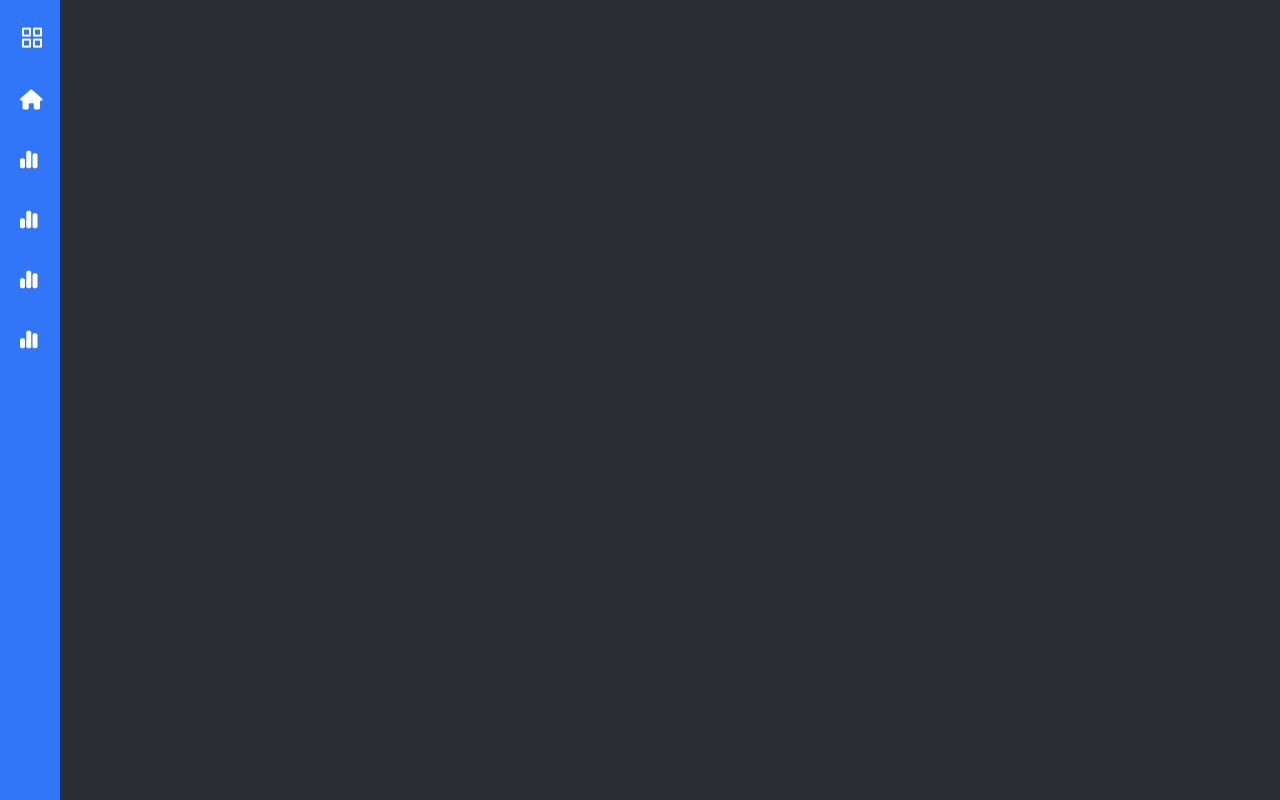
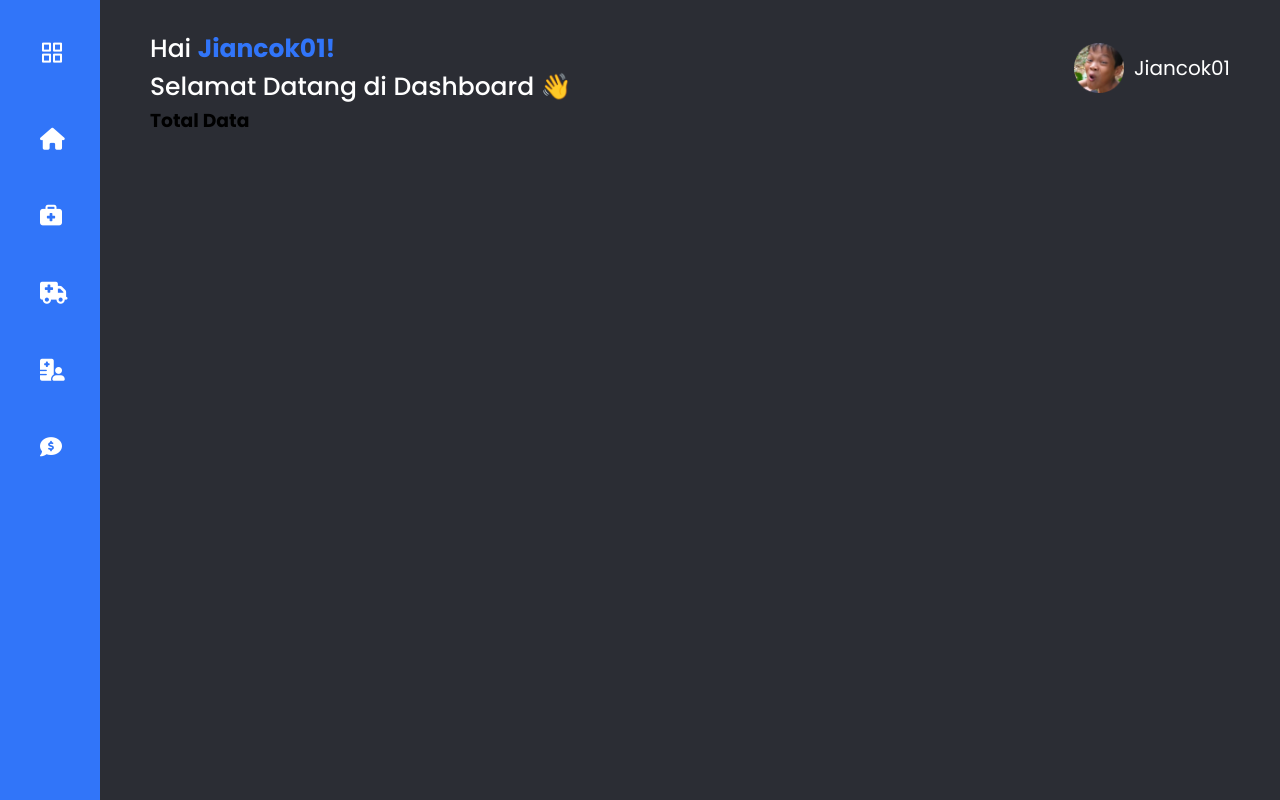
Before and after one commit to Mezzky/apotiku, a plain HTML site: page dashboard.html in a window 1280 px wide. Drawn offline with nearby package versions, Linux system fonts and the light colour scheme.

Commit message:
Add: Dashboard Page

```diff
--- a/CSS/style.css
+++ b/CSS/style.css
@@ -41,7 +41,6 @@ li {
 
 .active {
     color: var(--main-color);
-    font-size: 20px;
     font-weight: 600;
 }
 
@@ -52,7 +51,7 @@ header {
     padding: 20px;
     position: fixed;
     height: 100vh;
-    width: 60px;
+    width: 100px;
     left: 0;
     background-color: var(--main-color);
     transition: 300ms ease-in-out;
@@ -68,29 +67,48 @@ header nav {
     gap: 30px;
 }
 
+header nav .logo{
+    padding: 15px 20px;
+    border-radius: 10px;
+}
+header nav .logo:hover{
+    background-color: var(--bg-color);
+}
+
 header nav .logo a {
     color: #fff;
 }
 
+
 header nav li a {
     display: flex;
     align-items: center;
-    gap: 30px;
+    gap: 50px;
 }
 
 header nav li a i,
 span {
     color: #fff;
-    font-size: 20px;
+    font-size: 22px;
     font-weight: 500;
 }
 
-header nav li a:hover span {
-    text-decoration: underline;
+header nav li a span{
+    width: max-content;
+    font-size: 18px;
 }
 
-header.active {
-    width: 230px;
+header nav li{
+    padding: 10px 20px;
+    border-radius: 20px;
+}
+header nav li:hover{
+    background-color: var(--bg-color);
+}
+
+header.slide {
+    width: 320px;
+    border-right: 3px solid var(--light-text);
 }
 
 /* <<<<< Login Page >>>>> */
@@ -156,6 +174,10 @@ header.active {
 .login-page .input-container h2 {
     color: var(--light-text);
     font-weight: 500;
+    font-size: 20px;
+}
+
+.login-page .input-container h2 span{
     font-size: 20px;
 }
 
@@ -276,6 +298,10 @@ header.active {
     font-size: 20px;
 }
 
+.register-page .input-container h2 span{
+    font-size: 20px;
+}
+
 .register-page .input-container h1 {
     color: var(--light-text);
     font-weight: 500;
@@ -367,7 +393,49 @@ header.active {
 }
 
 /* <<<<< Dasboard Page >>>>> */
+.dashboard-page{
+    padding-top: 30px;
+    padding-left: 150px;
+    width: 100%;
+}
 
+.dashboard-page .dash-tittle{
+    display: flex;
+    justify-content: space-between;
+    align-items: center;
+}
+
+.dashboard-page .dash-tittle .tittle{
+    display: flex;
+    flex-direction: column;
+}
+
+.dashboard-page .dash-tittle .tittle h1, span{
+    font-size: 25px;
+}
+.dashboard-page .dash-tittle .tittle h1, h2{
+    font-size: 25px;
+    color: var(--light-text);
+    font-weight: 500;
+}
+
+.dashboard-page .dash-tittle .profile{
+    display: flex;
+    justify-content: center;
+    align-items: center;
+    gap: 10px;
+    margin-right: 50px;
+}
+
+.dashboard-page .dash-tittle .profile img{
+    width: 50px;
+    height: 50px;
+}
+
+.dashboard-page .dash-tittle .profile a{
+    color: var(--light-text);
+    font-size: 20px;
+}
 
 /*========= RESPONSIVE =========*/
 /* Tablet */
--- a/JS/script.js
+++ b/JS/script.js
@@ -1,7 +1,7 @@
 // SIDEBAR
-const navShow =  document.querySelector("header");
-const navToggle =  document.querySelector("header nav h1");
+const navShow = document.querySelector("header");
+const navToggle = document.querySelector("header nav h1");
 
 navToggle.addEventListener('click', () => {
-    navShow.classList.toggle("active")
+    navShow.classList.toggle("slide")
 });
--- a/dashboard.html
+++ b/dashboard.html
@@ -18,15 +18,47 @@
         <nav>
         <h1 class="logo"><a href="#"><i class="uil uil-apps"></i></a></h1>
         <li><a href=""><i class="fa-solid fa-home"></i> <span>Home</span> </a></li>
-        <li><a href=""><i class="fa-solid fa-chart-simple"></i> <span>Dasboard</span> </a></li>
-        <li><a href=""><i class="fa-solid fa-chart-simple"></i> <span>Dasboard</span> </a></li>
-        <li><a href=""><i class="fa-solid fa-chart-simple"></i> <span>Dasboard</span> </a></li>
-        <li><a href=""><i class="fa-solid fa-chart-simple"></i> <span>Dasboard</span> </a></li>
+        <li><a href=""><i class="fa-solid fa-briefcase-medical"></i></i> <span>Table Obat</span> </a></li>
+        <li><a href=""><i class="fa-solid fa-truck-medical"></i> <span>Table Supplier</span> </a></li>
+        <li><a href=""><i class="fa-solid fa-hospital-user"></i> <span>Table Pelanggan</span> </a></li>
+        <li><a href=""><i class="fa-solid fa-comment-dollar"></i> <span>Table Transaksi</span> </a></li>
         </nav>
     </header>
 
     <!-- DASHBOARD PAGE -->
-    <!-- ---------Upcoming New Dashboard -->
+    <main class="dashboard-page">
+        <div class="dash-tittle">
+            <div class="tittle">
+                <h1>Hai <span class="active">Jiancok01!</span></h1>
+                <h2>Selamat Datang di Dashboard <span>👋</span></h2>
+            </div>
+            <div class="profile">
+                <img src="Assets/img/profile-pict.png" alt="Profile">
+                <a href="">Jiancok01</a>
+            </div>
+        </div>
+
+        <section class="dash-content">
+            <h3>Total Data</h3>
+            <section class="dash-data">
+                <section class="all-data">
+                    <div class="total-data">
+
+                    </div>
+                    <div class="histori-tittle">
+
+                    </div>
+                    <div class="histori-data">
+
+                    </div>
+                </section>
+                <section class="data-karyawan">
+
+                </section>
+            </section>
+        </section>
+    </main>
+
     <script src="JS/script.js"></script>
 </body>
 </html>
```
Also changed, not shown: Assets/img/profile-pict.png (added).
